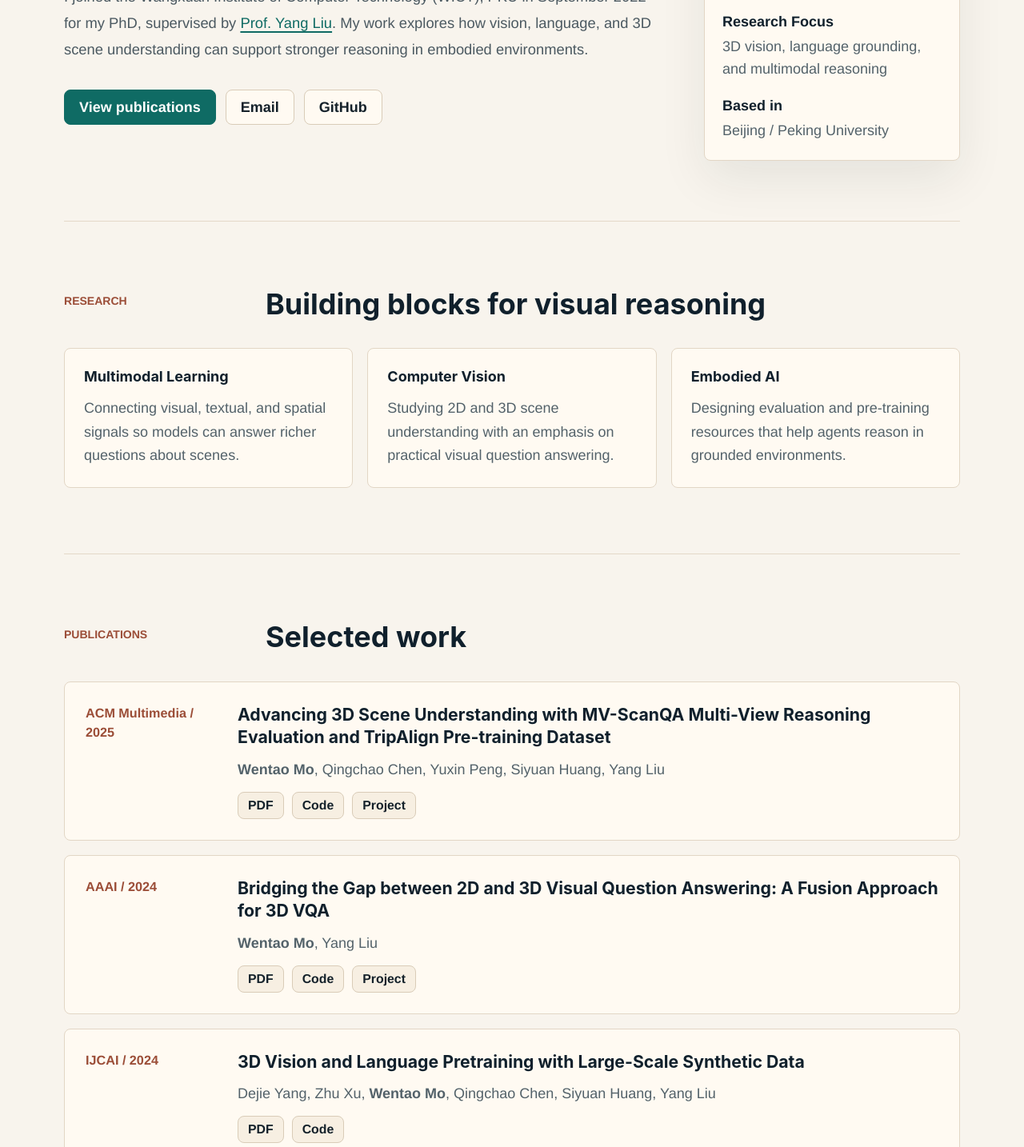
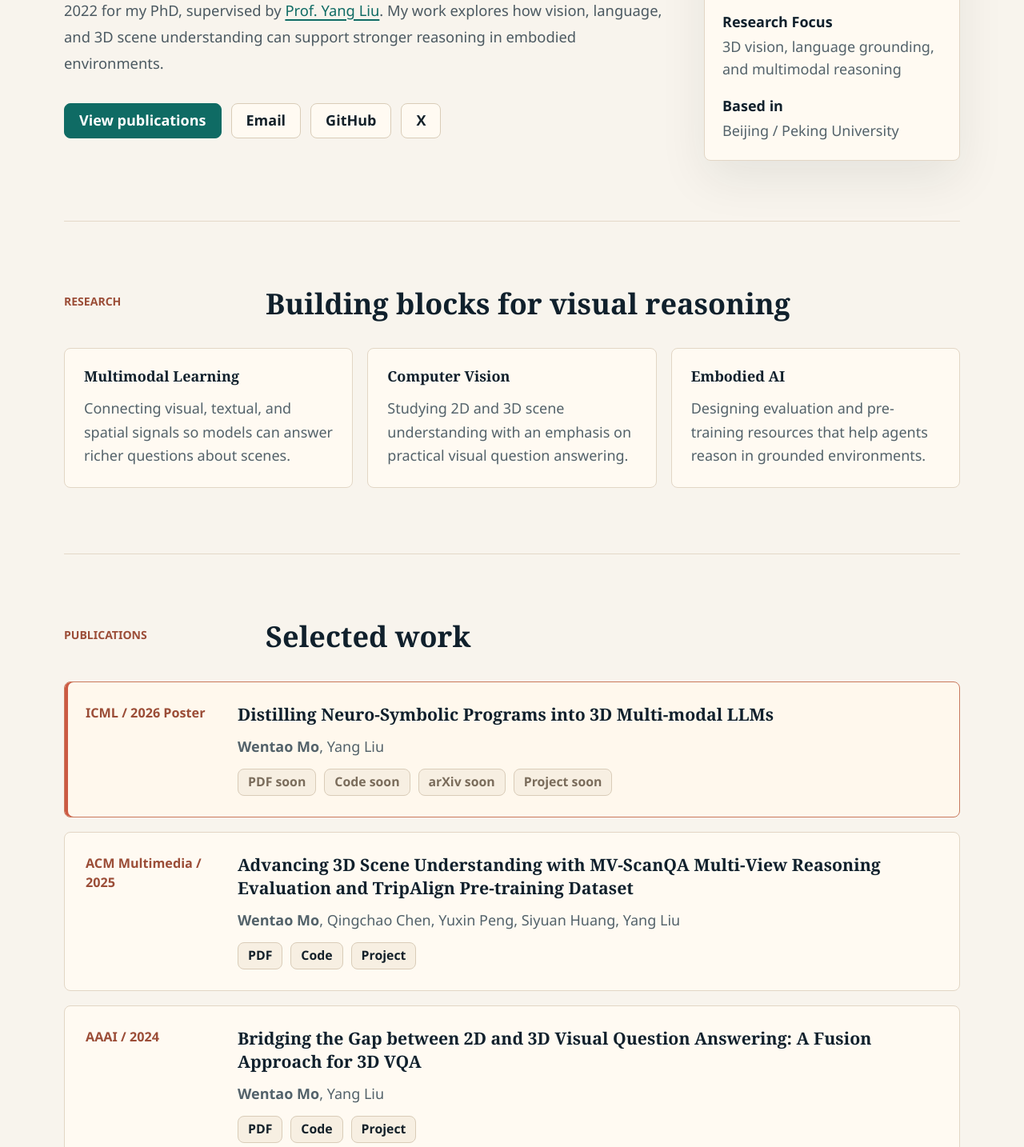
Before and after one commit to matthewdm0816/matthewdm0816.github.io, a Jekyll site: the page built from _pages/about.md, in a window 1280 px wide, cut to the strip 486-1920 px from the top of the page. Shown: the whole strip at 80% size. Built offline with Jekyll 4.4.1, drawn with Linux system fonts in a browser that asks for light colours; some of the changed text lies outside the part shown.

Commit message:
Add ICML work and refine homepage typography

```diff
--- a/_config.yml
+++ b/_config.yml
@@ -64,7 +64,7 @@ author:
   steam            : # Username
   telegram         : # URL
   tumblr           : # Username
-  twitter          : # Replace this with your X / Twitter handle
+  twitter          : "Kagurazaka_L"
   vine             : # Username
   weibo            : # Username
   wikipedia        : # Username
@@ -119,7 +119,7 @@ yandex_site_verification :
 
 # Social Sharing
 twitter:
-  username               : &twitter
+  username               : &twitter "Kagurazaka_L"
 facebook:
   username               :
   app_id                 :
--- a/_pages/about.md
+++ b/_pages/about.md
@@ -32,6 +32,7 @@ redirect_from:
         <a class="home-button home-button--primary" href="#publications">View publications</a>
         <a class="home-button" href="mailto:{{ site.author.email }}">Email</a>
         <a class="home-button" href="https://github.com/{{ site.author.github }}">GitHub</a>
+        <a class="home-button" href="https://x.com/Kagurazaka_L">X</a>
       </div>
     </div>
 
@@ -76,6 +77,18 @@ redirect_from:
     </div>
 
     <div class="publication-list">
+      <article class="publication-card publication-card--featured">
+        <div class="publication-card__meta">ICML / 2026 Poster</div>
+        <h3>Distilling Neuro-Symbolic Programs into 3D Multi-modal LLMs</h3>
+        <p><strong>Wentao Mo</strong>, Yang Liu</p>
+        <div class="publication-card__links">
+          <span>PDF soon</span>
+          <span>Code soon</span>
+          <span>arXiv soon</span>
+          <span>Project soon</span>
+        </div>
+      </article>
+
       <article class="publication-card">
         <div class="publication-card__meta">ACM Multimedia / 2025</div>
         <h3>Advancing 3D Scene Understanding with MV-ScanQA Multi-View Reasoning Evaluation and TripAlign Pre-training Dataset</h3>
--- a/assets/css/home.css
+++ b/assets/css/home.css
@@ -1,7 +1,9 @@
 .home-shell {
   color: #14212a;
   background: #f8f4ed;
-  font-family: "Helvetica Neue", Arial, sans-serif;
+  font-family: "Segoe UI", "Aptos", "Microsoft YaHei UI", Arial, sans-serif;
+  -webkit-font-smoothing: antialiased;
+  text-rendering: optimizeLegibility;
 }
 
 .home-shell a {
@@ -38,9 +40,11 @@
 .home-hero h1 {
   margin: 0;
   color: #10202c;
+  font-family: Georgia, "Times New Roman", serif;
   font-size: 4rem;
   line-height: 1;
   letter-spacing: 0;
+  font-weight: 700;
 }
 
 .home-lede {
@@ -140,9 +144,11 @@
 .home-contact h2 {
   margin: 0;
   color: #10202c;
+  font-family: Georgia, "Times New Roman", serif;
   font-size: 2rem;
   line-height: 1.18;
   letter-spacing: 0;
+  font-weight: 700;
 }
 
 .home-focus-grid {
@@ -166,7 +172,9 @@
 .publication-card h3 {
   margin: 0;
   color: #10202c;
+  font-family: Georgia, "Times New Roman", serif;
   letter-spacing: 0;
+  font-weight: 700;
 }
 
 .home-focus-grid p {
@@ -186,6 +194,12 @@
   column-gap: 30px;
   row-gap: 12px;
   padding: 26px;
+}
+
+.publication-card--featured {
+  border-color: #c9795d;
+  background: #fff8ed;
+  box-shadow: inset 4px 0 0 #cc5a43;
 }
 
 .publication-card__meta {
@@ -212,7 +226,8 @@
   gap: 10px;
 }
 
-.publication-card__links a {
+.publication-card__links a,
+.publication-card__links span {
   display: inline-flex;
   align-items: center;
   min-height: 34px;
@@ -224,6 +239,11 @@
   font-size: 0.88rem;
   font-weight: 700;
   text-decoration: none;
+}
+
+.publication-card__links span {
+  color: #7a6c5b;
+  cursor: default;
 }
 
 .publication-card__links a:hover {
```
Also changed, not shown: other parts of _pages/about.md (+1 -0 lines).
